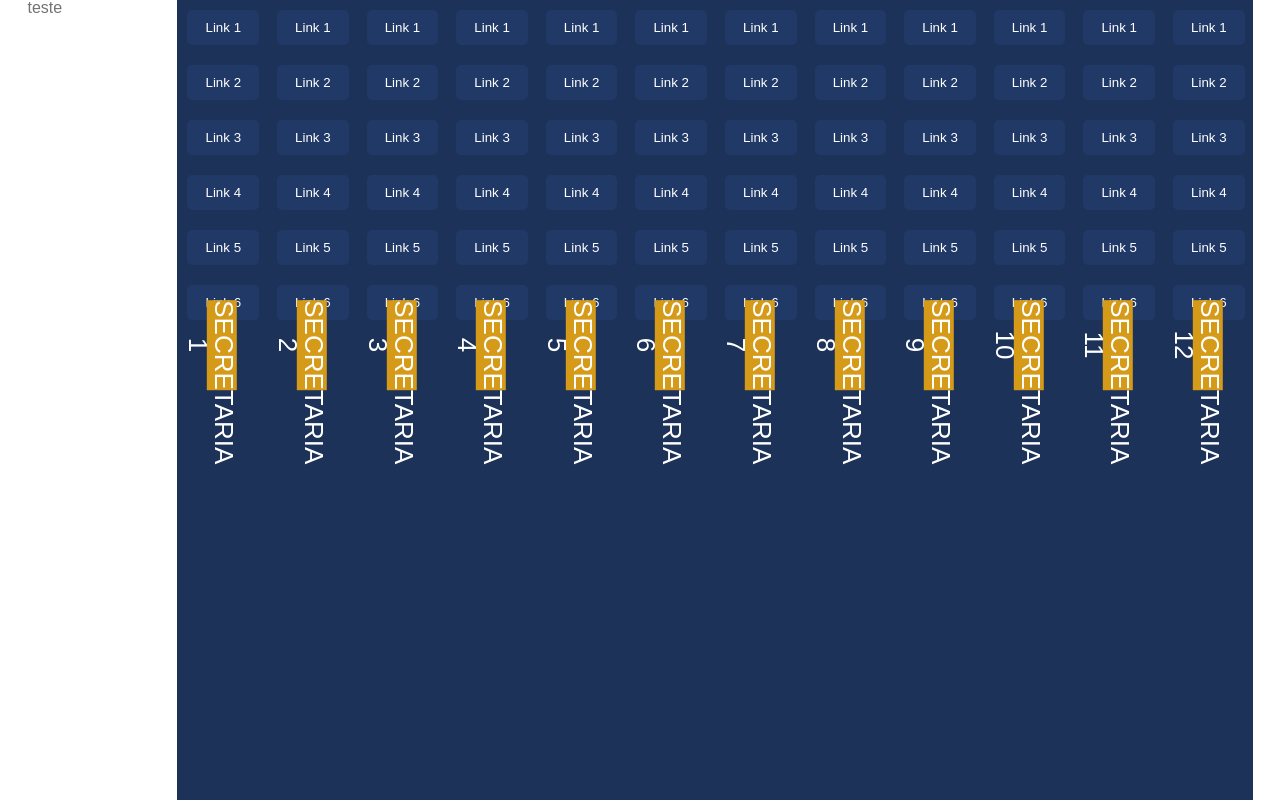
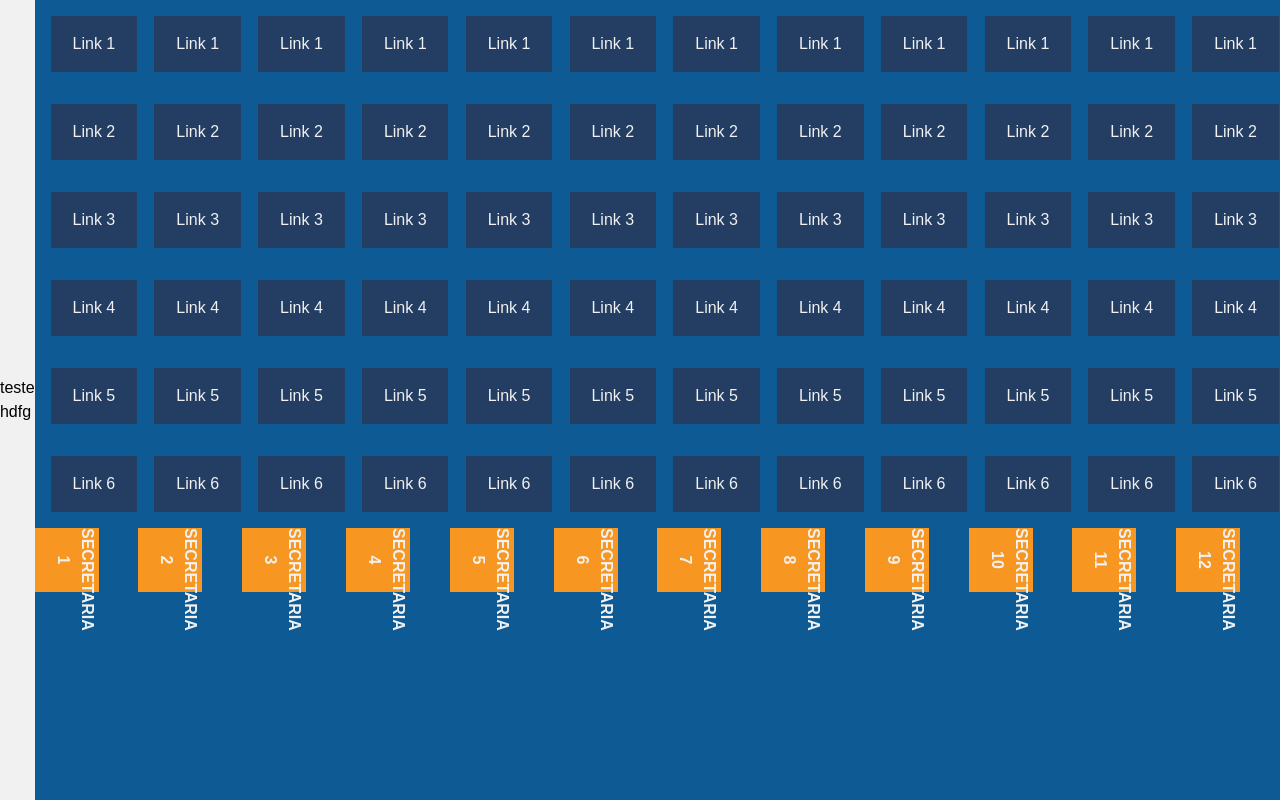
Before and after one commit to websam2/SPPerto_Frontend, an Angular app: page / in a window 1280 px wide. Built offline with nearby package versions, Linux system fonts and the light colour scheme.

Commit message:
implementando TailwindCSS

```diff
--- a/package.json
+++ b/package.json
@@ -28,12 +28,15 @@
     "@angular/compiler-cli": "^15.2.0",
     "@types/jasmine": "~4.3.0",
     "@types/jquery": "^3.5.30",
+    "autoprefixer": "^10.4.19",
     "jasmine-core": "~4.5.0",
     "karma": "~6.4.0",
     "karma-chrome-launcher": "~3.1.0",
     "karma-coverage": "~2.2.0",
     "karma-jasmine": "~5.1.0",
     "karma-jasmine-html-reporter": "~2.0.0",
+    "postcss": "^8.4.38",
+    "tailwindcss": "^3.4.3",
     "typescript": "~4.9.4"
   }
 }
--- a/src/app/app.component.css
+++ b/src/app/app.component.css
@@ -1,4 +1,4 @@
-#portal {
+/* #portal {
   display: flex;
   flex-wrap: wrap;
   justify-content: center;
@@ -56,7 +56,7 @@
   color: #fff;
   text-transform: uppercase;
   transform: rotate(90deg);
-}
+} */
 
 /* @media only screen and (max-width: 1199px) {
   .card,
--- a/src/app/app.component.html
+++ b/src/app/app.component.html
@@ -1,11 +1,11 @@
-<div id="portal">
-  <section id="sidebar">teste</section>
-  <section id="listItems" *ngFor="let card of cards">
-    <div class="card">
-      <button class="link" *ngFor="let link of card.links">
+<div class="flex justify-center items-center w-full h-screen bg-bg" id="portal">
+  <section class="relative" id="sidebar">teste hdfg</section>
+  <section class="" id="listItems" *ngFor="let card of cards">
+    <div class="bg-blue-dark h-screen text-center" id="card">
+      <button class="w-10/12 m-4 p-4 bg-button text-bg border-none cursor-pointer" id="link" *ngFor="let link of card.links">
         Link {{ link }}
       </button>
-      <div class="title">{{ card.title }}</div>
+      <div class="font-semibold size-16 rotate-90 bg-yellow text-bg uppercase" id="title">{{ card.title }}</div>
     </div>
   </section>
 </div>
--- a/src/index.html
+++ b/src/index.html
@@ -7,7 +7,7 @@
   <meta name="viewport" content="width=device-width, initial-scale=1">
   <link rel="icon" type="image/x-icon" href="favicon.ico">
 </head>
-<body>
+<body class="overflow-x-hidden">
   <app-root></app-root>
 </body>
 </html>
--- a/src/styles.css
+++ b/src/styles.css
@@ -1,10 +1,3 @@
-body {
-    margin: 0;
-    padding: 0;
-    font-family: "Montserrat", Arial, sans-serif;
-    line-height: 1;
-    color: #737373;
-    background-color: #ff;
-    overflow-x: hidden;
-    overflow-y: auto;
-  }
+@tailwind base;
+@tailwind components;
+@tailwind utilities;
--- /dev/null
+++ b/tailwind.config.js
@@ -0,0 +1,33 @@
+/** @type {import('tailwindcss').Config} */
+module.exports = {
+  content: [
+    "./src/**/*.{html,ts}",
+  ],
+  theme: {
+    screens: {
+      sm: '480px',
+      md: '768px',
+      lg: '976px',
+      xl: '1440px',
+    },
+    colors: {
+      'blue-dark': '#0D5A94',
+      'blue': '#3C99D3',
+      'red-dark': '#852519',
+      'red': '#EE2C36',
+      'yellow': '#F79620',
+      'text': '#FEFCFF',
+      'text2': '#252423',
+      'bg': '#f1f1f1',
+      'button': '#243E63',
+      'gray-dark': '#273444',
+      'gray': '#8492a6',
+      'gray-light': '#d3dce6',
+    },
+    fontFamily: {
+      sans: ['Graphik', 'sans-serif'],
+      serif: ['Merriweather', 'serif'],
+    },
+  },
+  plugins: [],
+}
```
Also changed, not shown: 1 other file (tests, documents, lock files or other folders).
